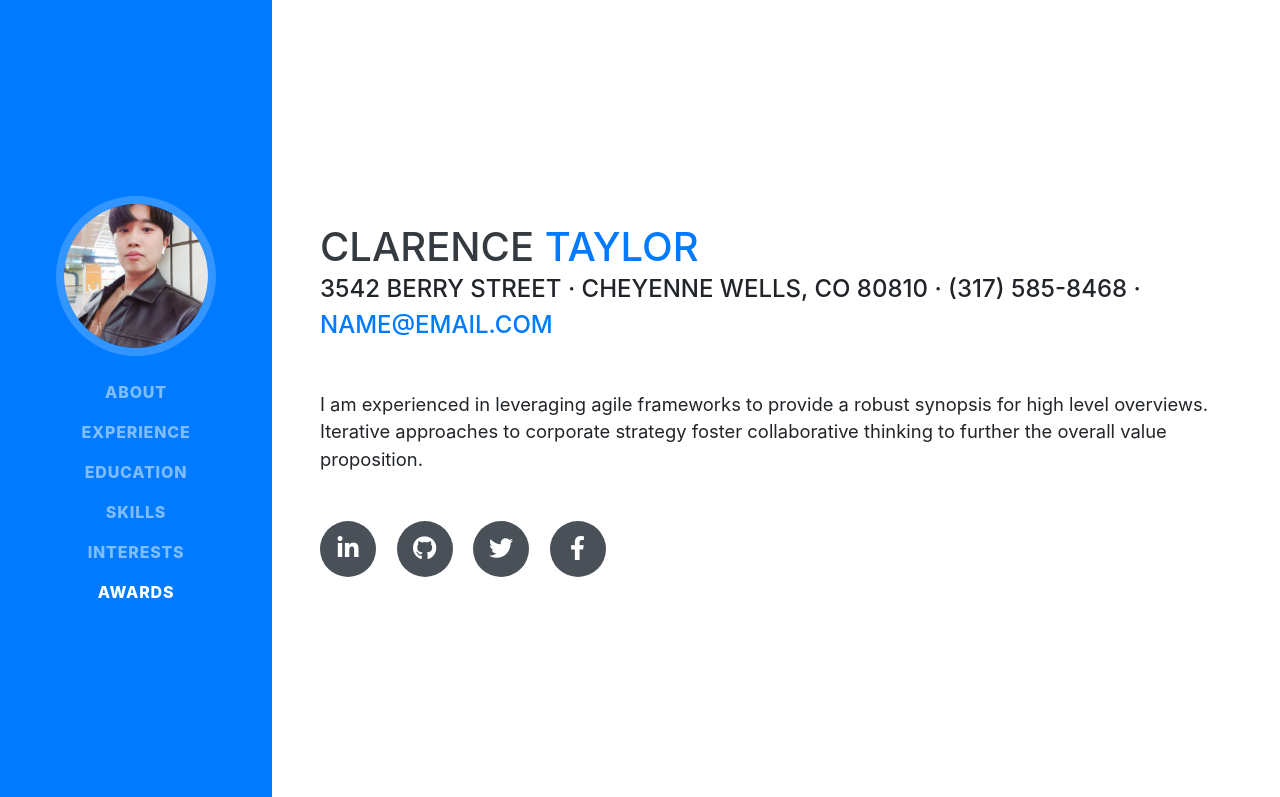
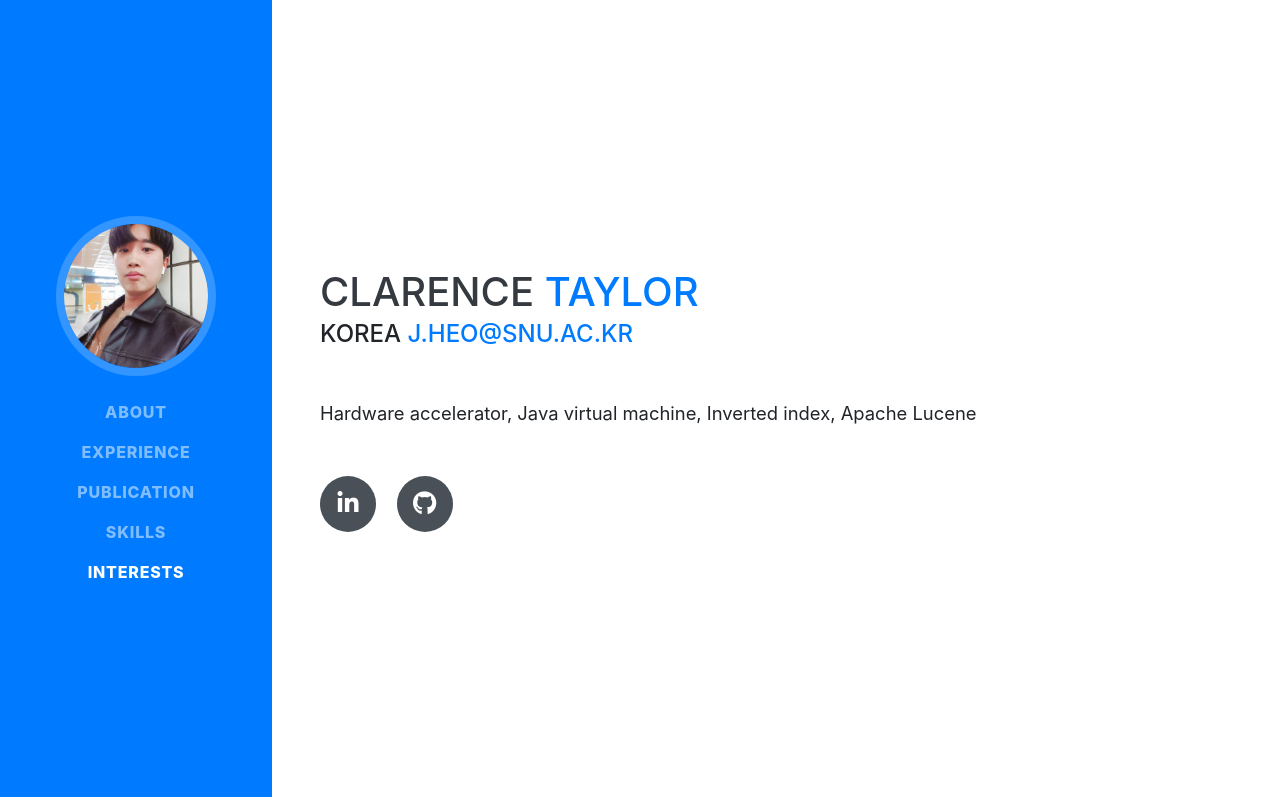
Before and after one commit to heojun18/J.Heo, a website with bundled scripts: page index.html in a window 1280 px wide. Shown: the top 797 px of the page. Built offline with nearby package versions, Linux system fonts and the light colour scheme; a web font is replaced by a local one.

Commit message:
minor fix

```diff
--- a/index.html
+++ b/index.html
@@ -27,7 +27,7 @@
 
   <nav class="navbar navbar-expand-lg navbar-dark bg-primary fixed-top" id="sideNav">
     <a class="navbar-brand js-scroll-trigger" href="#page-top">
-      <span class="d-block d-lg-none">Clarence Taylor</span>
+      <span class="d-block d-lg-none">J. Heo</span>
       <span class="d-none d-lg-block">
         <img class="img-fluid img-profile rounded-circle mx-auto mb-2" src="img/jheo.jpg" alt="">
       </span>
@@ -44,7 +44,7 @@
           <a class="nav-link js-scroll-trigger" href="#experience">Experience</a>
         </li>
         <li class="nav-item">
-          <a class="nav-link js-scroll-trigger" href="#education">Education</a>
+          <a class="nav-link js-scroll-trigger" href="#education">Publication</a>
         </li>
         <li class="nav-item">
           <a class="nav-link js-scroll-trigger" href="#skills">Skills</a>
@@ -52,9 +52,11 @@
         <li class="nav-item">
           <a class="nav-link js-scroll-trigger" href="#interests">Interests</a>
         </li>
+				<!--
         <li class="nav-item">
           <a class="nav-link js-scroll-trigger" href="#awards">Awards</a>
         </li>
+				-->
       </ul>
     </div>
   </nav>
@@ -66,22 +68,16 @@
         <h1 class="mb-0">Clarence
           <span class="text-primary">Taylor</span>
         </h1>
-        <div class="subheading mb-5">3542 Berry Street · Cheyenne Wells, CO 80810 · (317) 585-8468 ·
-          <a href="mailto:name@email.com">name@email.com</a>
+        <div class="subheading mb-5">Korea
+          <a href="mailto:name@email.com">j.heo@snu.ac.kr</a>
         </div>
-        <p class="lead mb-5">I am experienced in leveraging agile frameworks to provide a robust synopsis for high level overviews. Iterative approaches to corporate strategy foster collaborative thinking to further the overall value proposition.</p>
+        <p class="lead mb-5">Hardware accelerator, Java virtual machine, Inverted index, Apache Lucene</p>
         <div class="social-icons">
           <a href="#">
             <i class="fab fa-linkedin-in"></i>
           </a>
           <a href="#">
             <i class="fab fa-github"></i>
-          </a>
-          <a href="#">
-            <i class="fab fa-twitter"></i>
-          </a>
-          <a href="#">
-            <i class="fab fa-facebook-f"></i>
           </a>
         </div>
       </div>
@@ -249,6 +245,7 @@
 
     <hr class="m-0">
 
+		<!--
     <section class="resume-section p-3 p-lg-5 d-flex align-items-center" id="awards">
       <div class="w-100">
         <h2 class="mb-5">Awards &amp; Certifications</h2>
@@ -282,6 +279,7 @@
         </ul>
       </div>
     </section>
+		-->
 
   </div>
 
```
